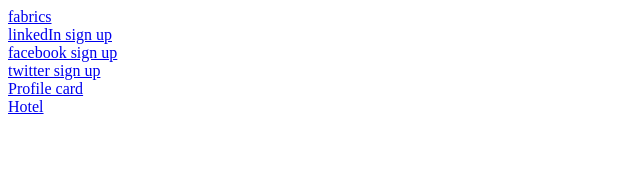
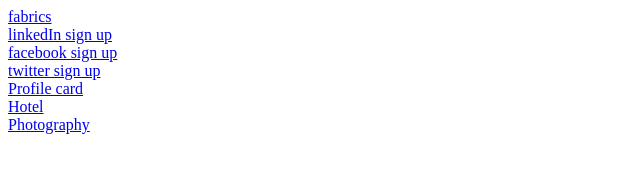
Before and after one commit to aasunmonu1/Projects, a plain HTML site: page index.html in a window 1280 px wide. Shown: the whole page, without its empty margins (0-640 px from the left). Drawn offline with Linux system fonts and the light colour scheme.

Commit message:
Update index.html

```diff
--- a/index.html
+++ b/index.html
@@ -11,6 +11,7 @@
 <a href="twitter.html"> twitter sign up </a> <br>
 <a href="profile.html"> Profile card </a> <br>
 <a href="Hotel.html"> Hotel </a> <br>
+ <a href="index.html"> Photography </a> <br>
 
 </body>
 </html>
```
